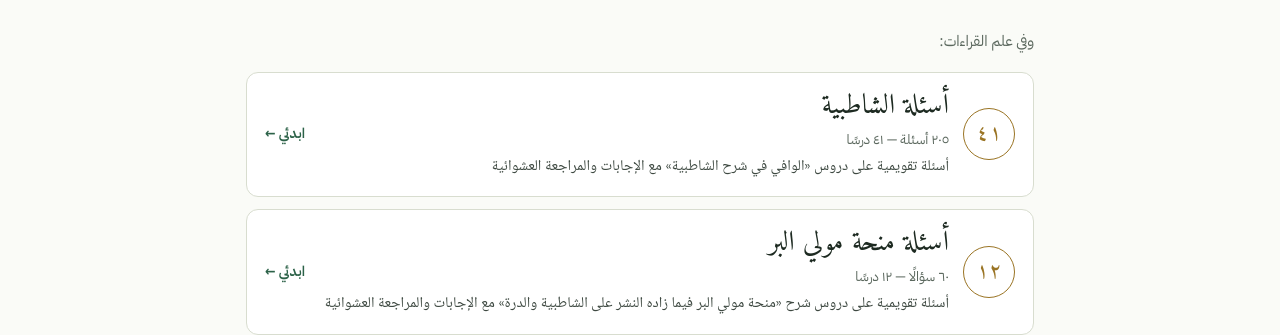
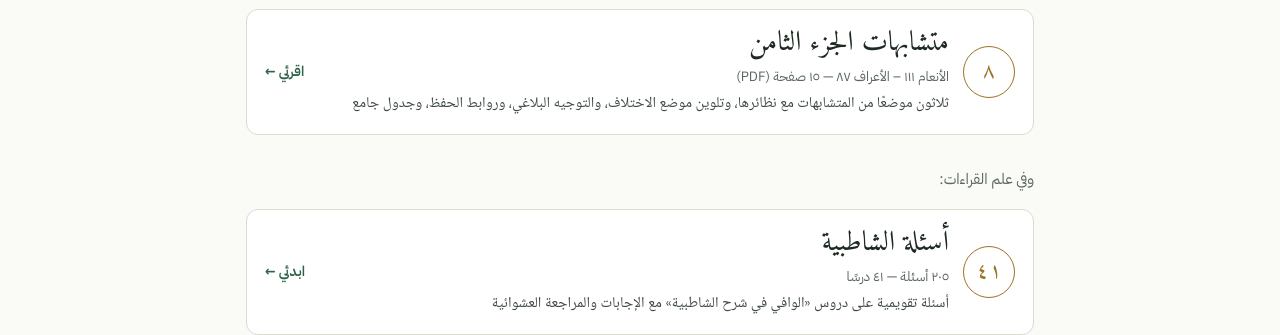
Before and after one commit to sanamohsen/sana-hijazi, a plain HTML site: page index.html in a window 1280 px wide. Shown: the part 766-1101 px from the top of the page. Drawn offline with Linux system fonts and the light colour scheme; a web font is replaced by a local one.

Commit message:
إضافة بطاقة متشابهات الجزء الثامن في الصفحة الرئيسية

```diff
--- a/index.html
+++ b/index.html
@@ -78,6 +78,11 @@ footer .wrap{padding-block:18px 26px;font-family:var(--f-ui);font-size:13.5px;co
       <span class="info"><span class="name">سورة الأنعام</span><span class="meta">١٦٥ آية — سبع محطات</span><span class="topics">ثلاثون متشابهًا، وانفرادات منتصف السورة، وأسرار «قُلْ»، وموكب الأنبياء</span></span>
       <span class="go">ابدئي ←</span>
     </a>
+    <a class="surah" href="juz8-mutashabihat/">
+      <span class="num">٨</span>
+      <span class="info"><span class="name">متشابهات الجزء الثامن</span><span class="meta">الأنعام ١١١ – الأعراف ٨٧ — ١٥ صفحة (PDF)</span><span class="topics">ثلاثون موضعًا من المتشابهات مع نظائرها، وتلوين موضع الاختلاف، والتوجيه البلاغي، وروابط الحفظ، وجدول جامع</span></span>
+      <span class="go">اقرئي ←</span>
+    </a>
   </nav>
   <p class="pick" style="margin-top:14px">وفي علم القراءات:</p>
   <nav class="list" aria-label="مواد أخرى">
```
